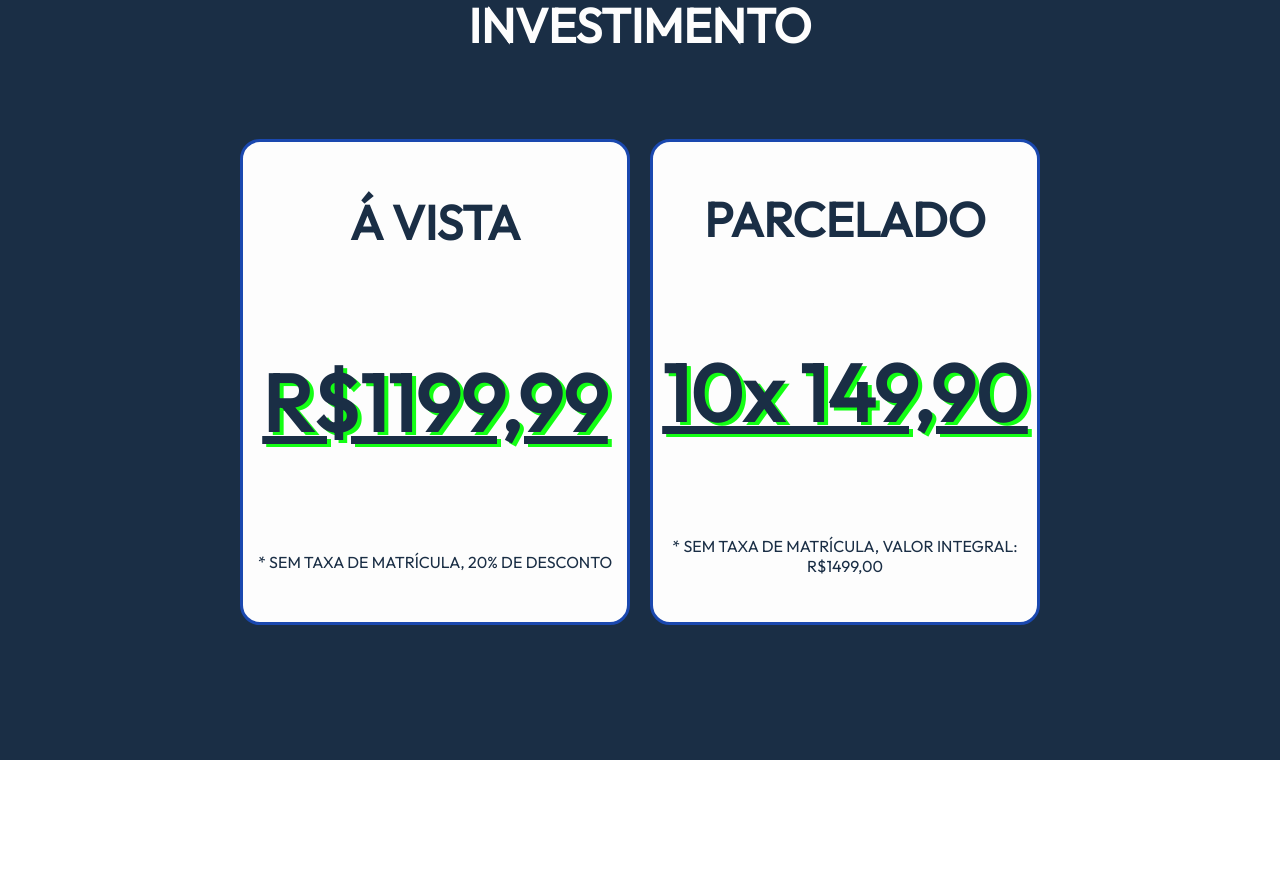
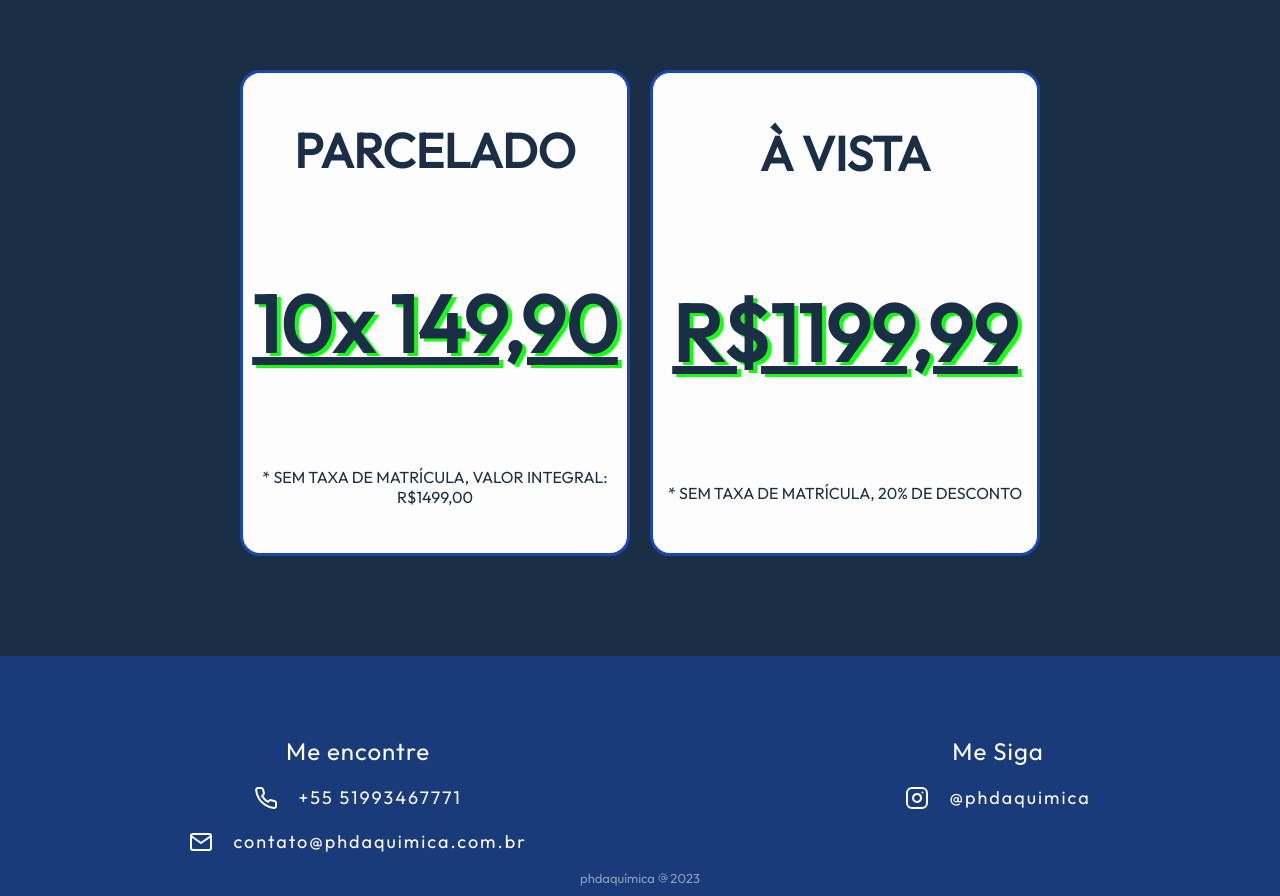
Before and after one commit to luccaparadeda/phdaquimica, a Next.js app: page /curso in a window 1280 px wide. Shown: the part 4280-5176 px from the top of the page. Before the commit the page ends 5040 px from the top, so only its background shows below. Built offline with nearby package versions, Linux system fonts and the light colour scheme.

Commit message:
feat: finished changes

```diff
--- a/pages/curso.tsx
+++ b/pages/curso.tsx
@@ -8,6 +8,7 @@ import Image from 'next/image'
 import Link from 'next/link'
 import {
     Anchor,
+    AtSign,
     BookOpen,
     CheckCircle,
     CloudRain,
@@ -16,7 +17,9 @@ import {
     Feather,
     Filter,
     Instagram,
+    Mail,
     Move,
+    Phone,
 } from 'react-feather'
 import { Card } from '../components/card'
 import { Checks } from '../views/checks'
@@ -188,21 +191,6 @@ const Curso = () => {
                 <div className={fourthView.fourthView}>
                     <h2 id="investment">INVESTIMENTO</h2>
                     <div className={fourthView.cardsWrapper}>
-                        <a href="https://www.asaas.com/c/175516515397">
-                            <motion.div
-                                initial="hidden"
-                                whileInView="visible"
-                                variants={fadeIn}
-                                viewport={{ amount: 'some' }}
-                                className={fourthView.card}
-                            >
-                                <h2>Á VISTA</h2>
-                                <h2>R$1199,99</h2>
-                                <span>
-                                    * SEM TAXA DE MATRÍCULA, 20% DE DESCONTO
-                                </span>
-                            </motion.div>
-                        </a>
                         <a href="https://www.asaas.com/c/359052882536">
                             <motion.div
                                 initial="hidden"
@@ -219,7 +207,47 @@ const Curso = () => {
                                 </span>
                             </motion.div>
                         </a>
+                        <a href="https://www.asaas.com/c/175516515397">
+                            <motion.div
+                                initial="hidden"
+                                whileInView="visible"
+                                variants={fadeIn}
+                                viewport={{ amount: 'some' }}
+                                className={fourthView.card}
+                            >
+                                <h2>À VISTA</h2>
+                                <h2>R$1199,99</h2>
+                                <span>
+                                    * SEM TAXA DE MATRÍCULA, 20% DE DESCONTO
+                                </span>
+                            </motion.div>
+                        </a>
                     </div>
+                    <footer className={curso.footerContainer}>
+                        <div>
+                            <p>Me encontre</p>
+
+                            <a>
+                                <Phone />
+                                +55 51993467771
+                            </a>
+                            <a>
+                                <Mail /> contato@phdaquimica.com.br
+                            </a>
+                        </div>
+                        <div>
+                            <p>Me Siga</p>
+
+                            <a>
+                                <Instagram />
+                                @phdaquimica
+                            </a>
+                        </div>
+                        <span>
+                            phdaquímica <AtSign width={10} height={10} />{' '}
+                            {new Date().getFullYear()}
+                        </span>
+                    </footer>
                 </div>
             </div>
         </>
--- a/styles/curso/curso.module.scss
+++ b/styles/curso/curso.module.scss
@@ -116,3 +116,48 @@
 		}
 
 }
+
+.footerContainer {
+	margin-top: 100px;
+	position: relative;
+	width: 100%;
+	height: 100%;
+	min-height: 20vh;
+	background-color: rgba(#1A48AF, .5);
+	display: flex;
+	flex-direction: column;
+	justify-content: space-around;
+	align-items: center;
+
+	@media (min-width:700px) {
+		flex-direction: row;
+	}
+
+	>div {
+		display: flex;
+		flex-direction: column;
+		align-items: center;
+		justify-content: flex-start;
+		min-height: 20vh;
+		padding-top: 10vh;
+		height: 100%;
+		gap: 20px;
+		>a {
+			display: flex;
+			letter-spacing: 2px;
+			font-size: small;
+			gap: 20px;
+			@media (min-width:700px) {
+				font-size: large;
+			}
+		}
+	}
+	>span {
+		position: absolute;
+		bottom: 10px;
+		left: 50%;
+		transform: translate(-50%);
+		font-size: small;
+		opacity: .5;
+	}
+}
--- a/styles/curso/fourthView.module.scss
+++ b/styles/curso/fourthView.module.scss
@@ -1,6 +1,6 @@
 .fourthView {
-	padding: 50px 0;
-		height: 100vh;
+	padding-top: 50px;
+		min-height: 100vh;
 		width: 100vw;
 		display: flex;
 		flex-direction: column;
@@ -9,11 +9,14 @@
 		background-color: var(--dark-blue);
 		color: var(--off-white);
 
+		>h2 {
+			margin-bottom: 100px;
+		}
 
 		.cardsWrapper {
 			display: flex;
 			gap: 20px;
-			@media (max-width: 800px) {
+			@media (max-width: 1100px) {
 				flex-direction: column;
 			}
 
@@ -29,7 +32,7 @@
 				justify-content: space-around;
 				align-items: center;
 
-				@media (max-width: 800px) {
+				@media (max-width: 1100px) {
 					height: 40vh;
 					width: 80vw;
 				}
--- a/styles/globals.scss
+++ b/styles/globals.scss
@@ -32,6 +32,7 @@ h1 {
 h2 {
 	font-size: 1.8rem;
 	text-align: center;
+	overflow-wrap: break-word;
 	@media (min-width: 750px) {
 		font-size: 3rem;
 	}
```
